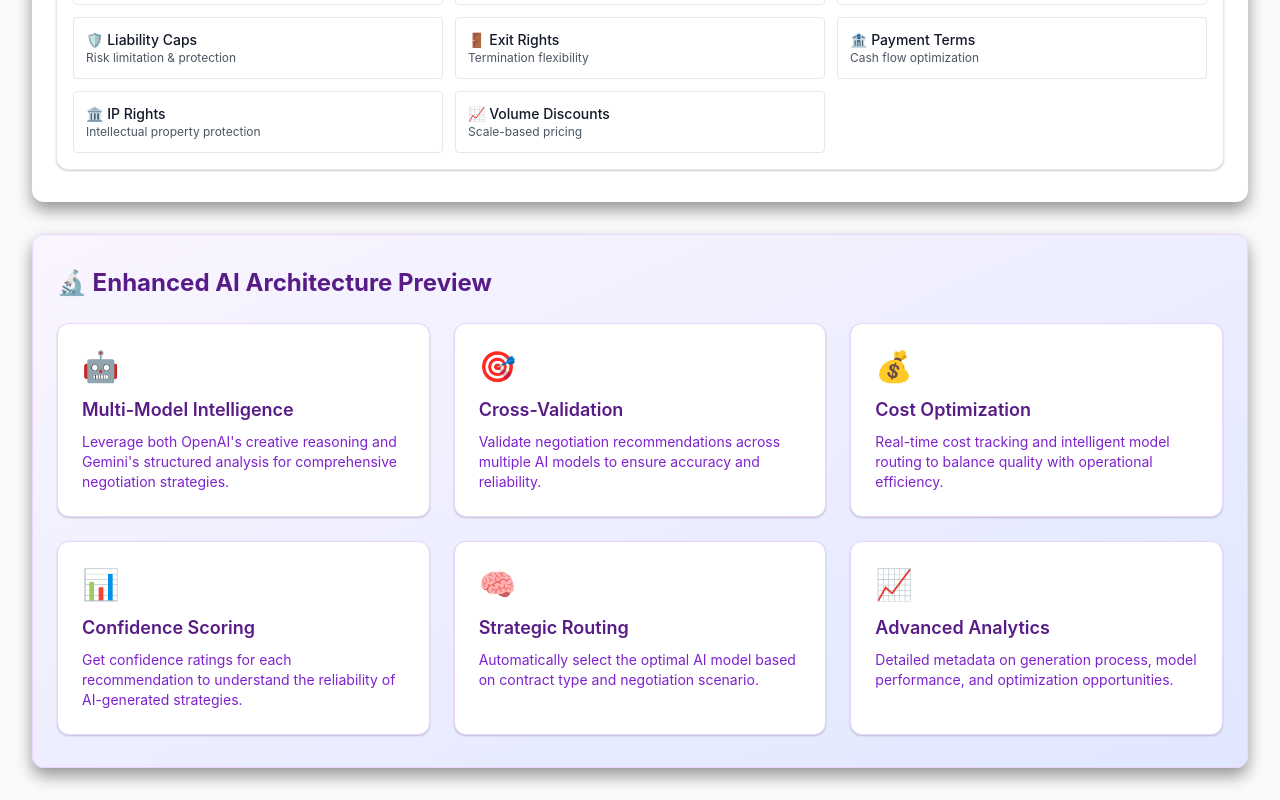
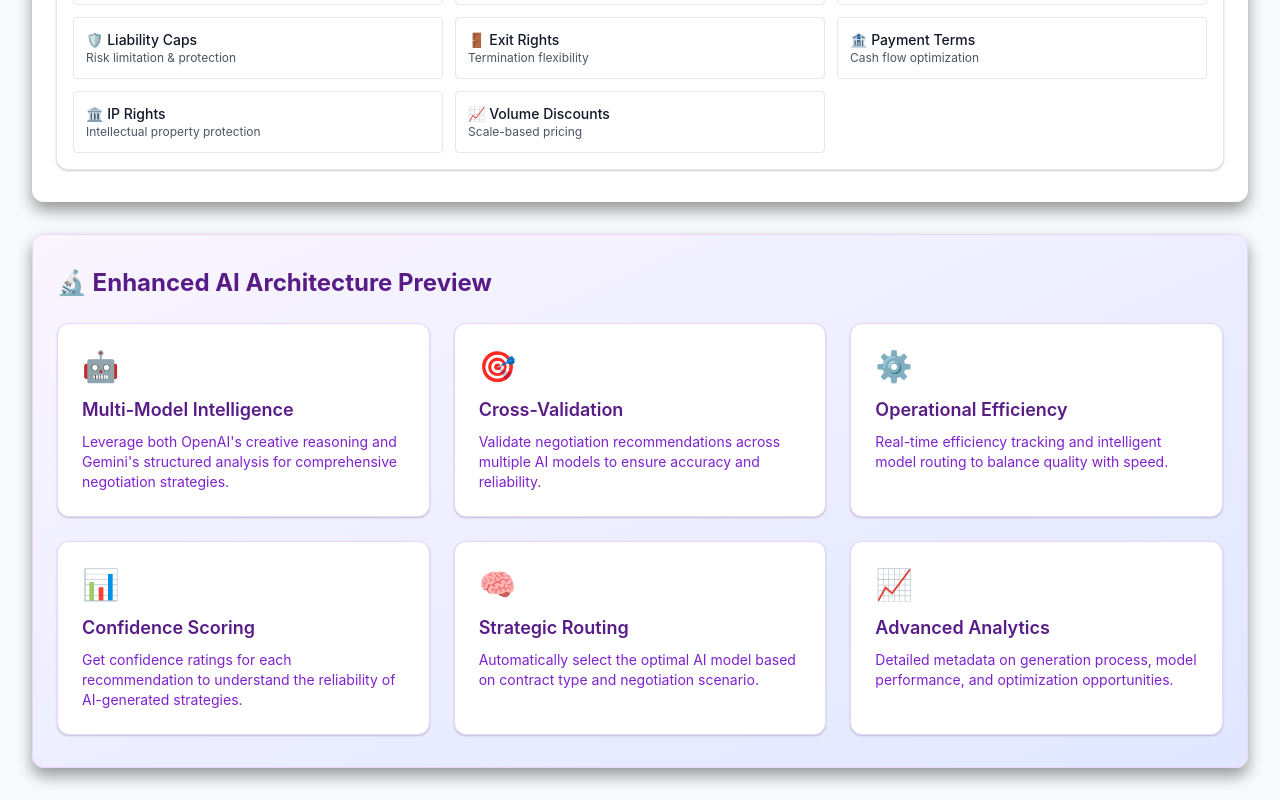
Before and after one commit to Claudio1786/Contract-IQ, a Next.js app in the folder apps/web/: page /playbooks/enhanced in a window 1280 px wide. Shown: the part 1289-2089 px from the top of the page. Built offline with nearby package versions, Linux system fonts and the light colour scheme.

Commit message:
feat(web/playbooks): wording to revenue-friendly terms — Operational Efficiency tiles and generator copy [Droid]

```diff
--- a/apps/web/app/playbooks/enhanced/page.tsx
+++ b/apps/web/app/playbooks/enhanced/page.tsx
@@ -138,12 +138,12 @@ export default function EnhancedPlaybooksPage() {
               </div>
 
               <div className="bg-white rounded-lg p-6 border border-purple-200 shadow-sm">
-                <div className="text-3xl mb-3">💰</div>
+                <div className="text-3xl mb-3">⚙️</div>
                 <h3 className="text-lg font-semibold text-purple-900 mb-2">
-                  Cost Optimization
+                  Operational Efficiency
                 </h3>
                 <p className="text-purple-700 text-sm">
-                  Real-time cost tracking and intelligent model routing to balance quality with operational efficiency.
+                  Real-time efficiency tracking and intelligent model routing to balance quality with speed.
                 </p>
               </div>
 
--- a/apps/web/components/playbooks/EnhancedPlaybookGenerator.tsx
+++ b/apps/web/components/playbooks/EnhancedPlaybookGenerator.tsx
@@ -365,10 +365,10 @@ export const EnhancedPlaybookGenerator: React.FC<EnhancedPlaybookGeneratorProps>
                 </p>
               </div>
               <div className="text-center">
-                <div className="text-2xl mb-2">💰</div>
-                <h3 className="font-medium text-gray-900 mb-2">Cost Transparency</h3>
+                <div className="text-2xl mb-2">⚙️</div>
+                <h3 className="font-medium text-gray-900 mb-2">Operational Efficiency</h3>
                 <p className="text-sm text-gray-600">
-                  Real-time cost tracking and optimization recommendations
+                  Real-time efficiency tracking and optimization recommendations
                 </p>
               </div>
             </div>
```
